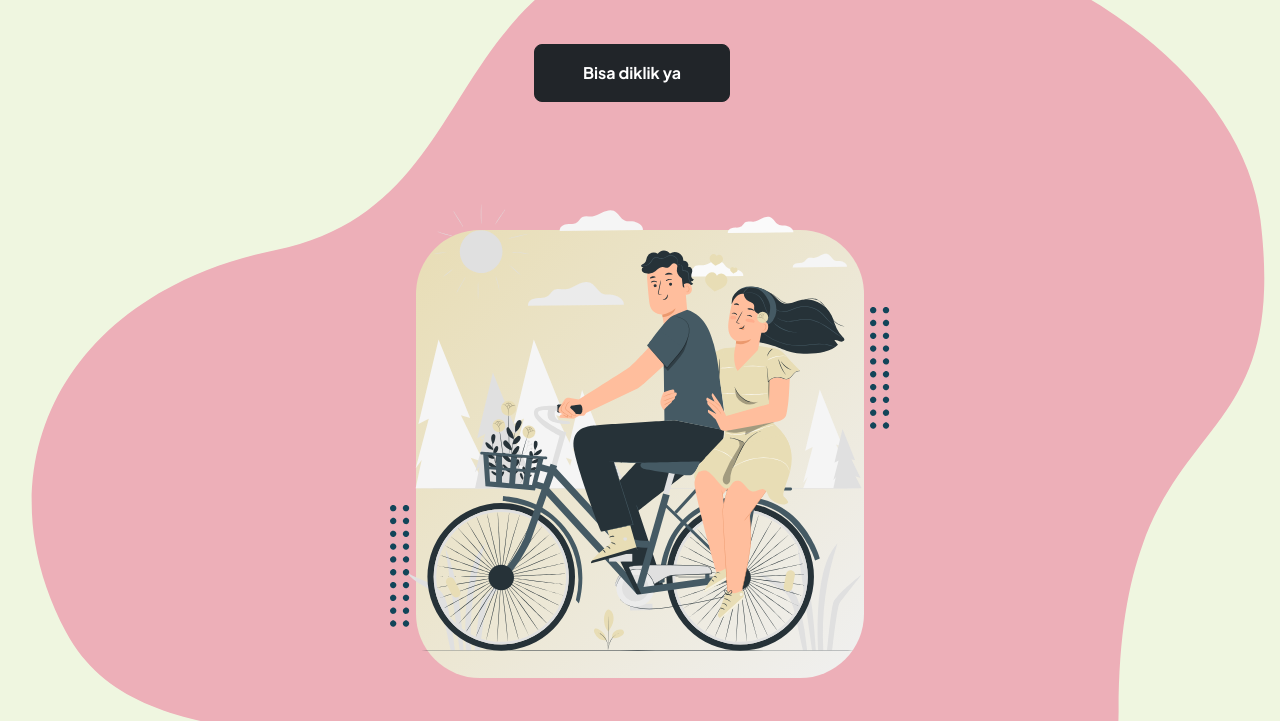
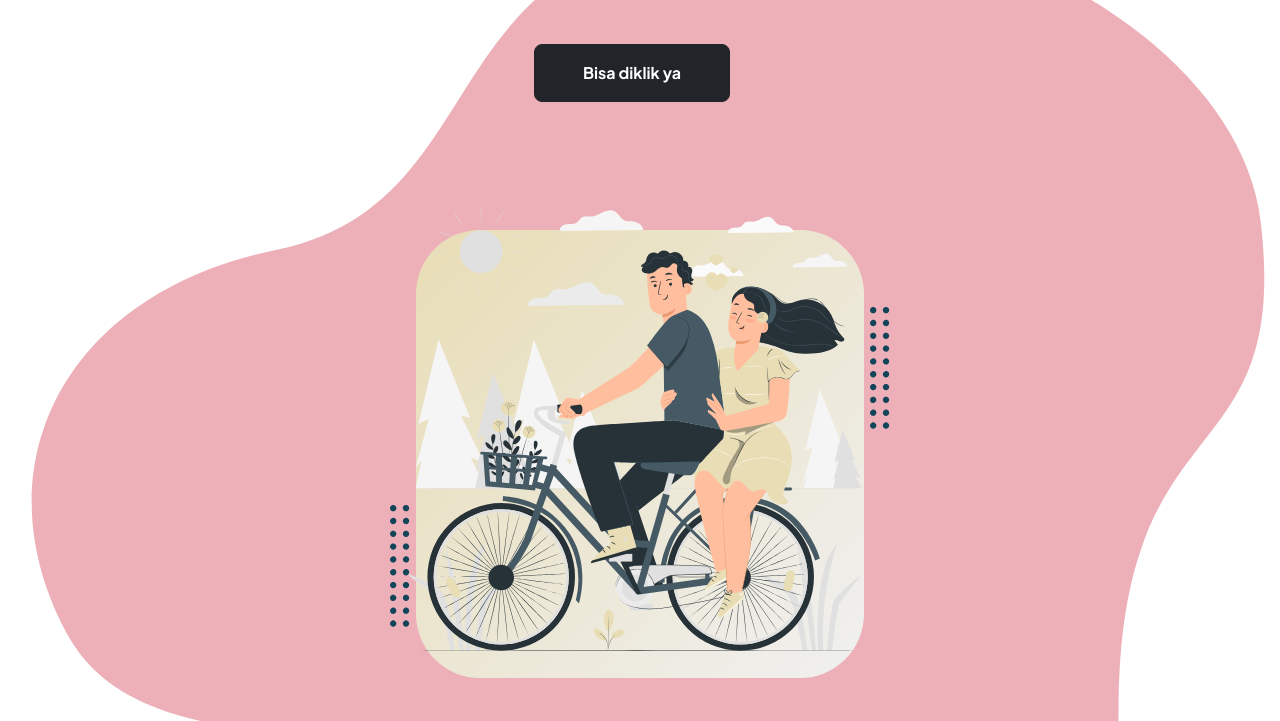
Before and after one commit to GrahanWaston/HappyBirthday, a website: page index.html in a window 1280 px wide. Shown: the part 219-940 px from the top of the page. Drawn offline with nearby package versions, Linux system fonts and the light colour scheme.

Commit message:
Adjusting color

```diff
--- a/index.html
+++ b/index.html
@@ -21,7 +21,7 @@
     <link href="css/styles.css" rel="stylesheet" />
 </head>
 
-<body class="d-flex flex-column h-100" style="background-color: #EFF6E0;">
+<body class="d-flex flex-column h-100" style="background-color: #fefffe;">
     <main class="flex-shrink-0">
         <!-- Navigation-->
 
```
